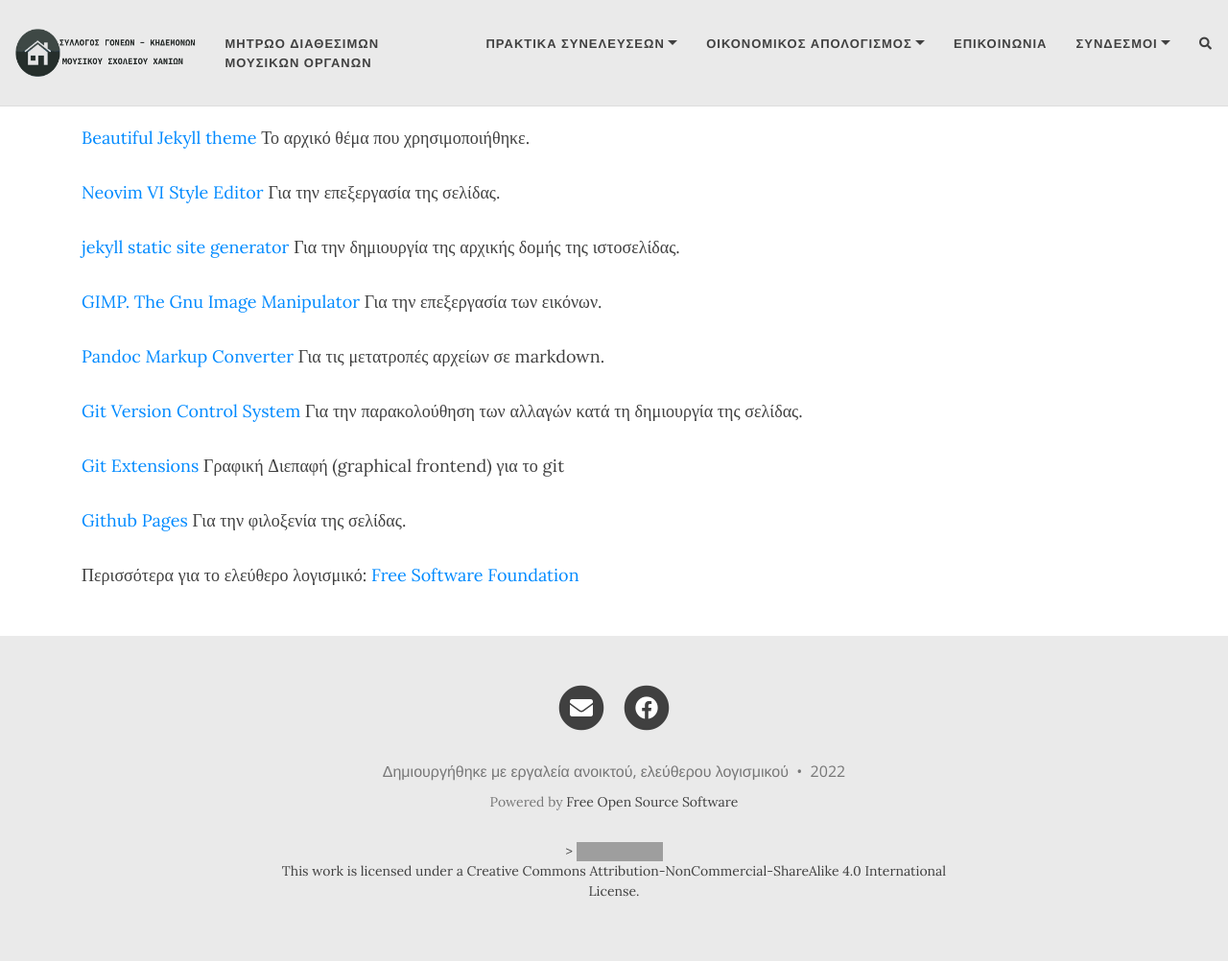
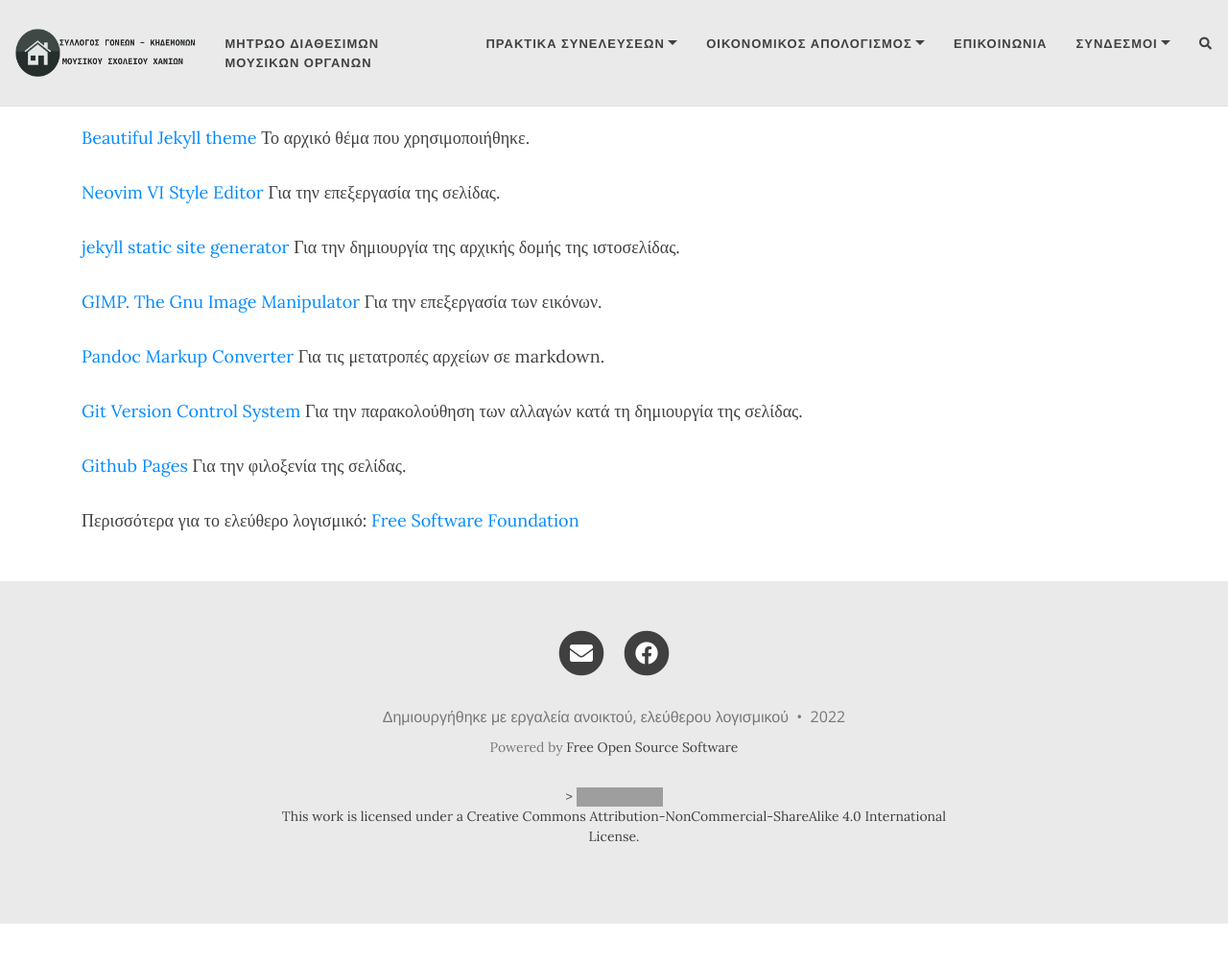
Before and after one commit to sgmsc/site, a Jekyll site: the page built from tools.md, in a window 1280 px wide and 1020 px high. Shown: the top 1002 px of the window at 96% size. Built offline with Jekyll 4.4.1, drawn with Linux system fonts in a browser that asks for light colours; nearby versions of some CDN libraries; comment, search, counter and statistics services are not loaded; grey boxes are pictures that could not be loaded.

Commit message:
Update tools.md

```diff
--- a/tools.md
+++ b/tools.md
@@ -16,7 +16,6 @@
 
 [Git Version Control System](https://git-scm.com/) Για την παρακολούθηση των αλλαγών κατά τη δημιουργία της σελίδας.
 
-[Git Extensions](https://gitextensions.github.io/) Γραφική Διεπαφή (graphical frontend) για το git
 
 [Github Pages](https://pages.github.com/) Για την φιλοξενία της σελίδας.
 
```
